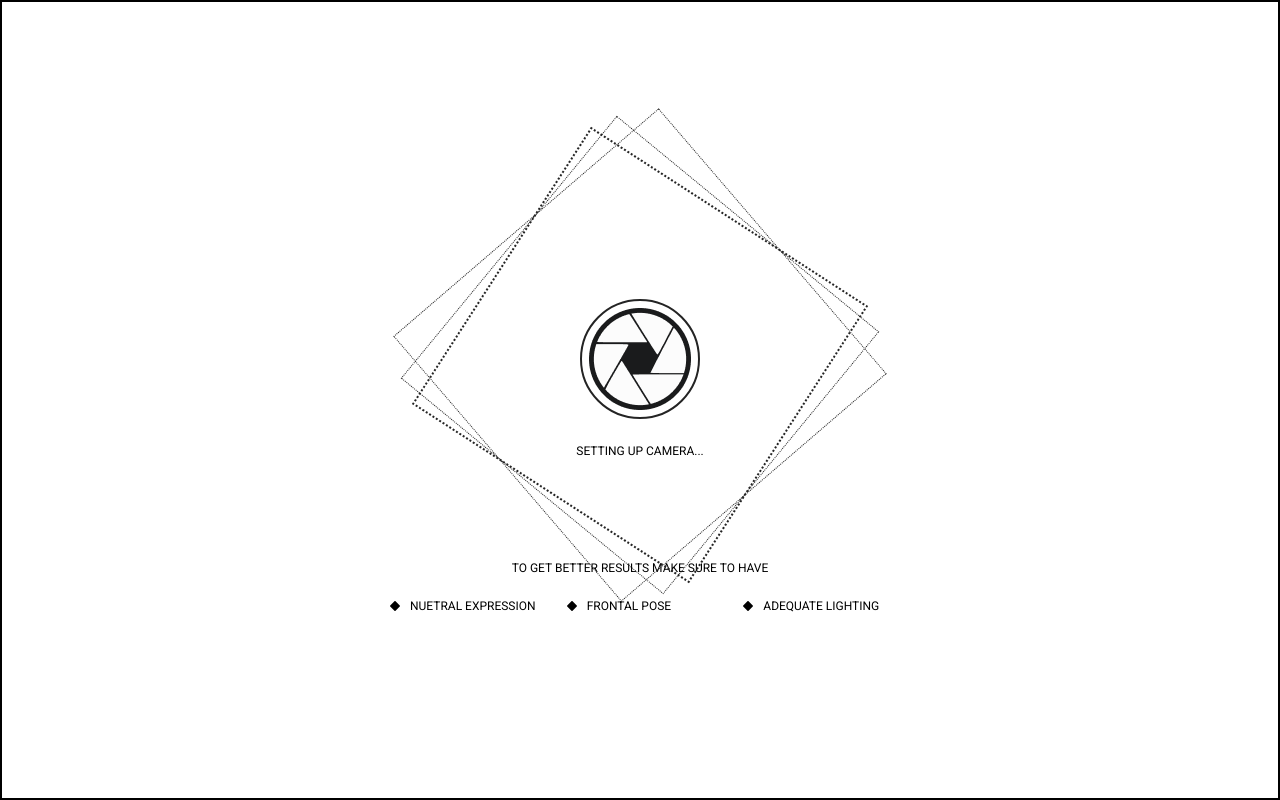
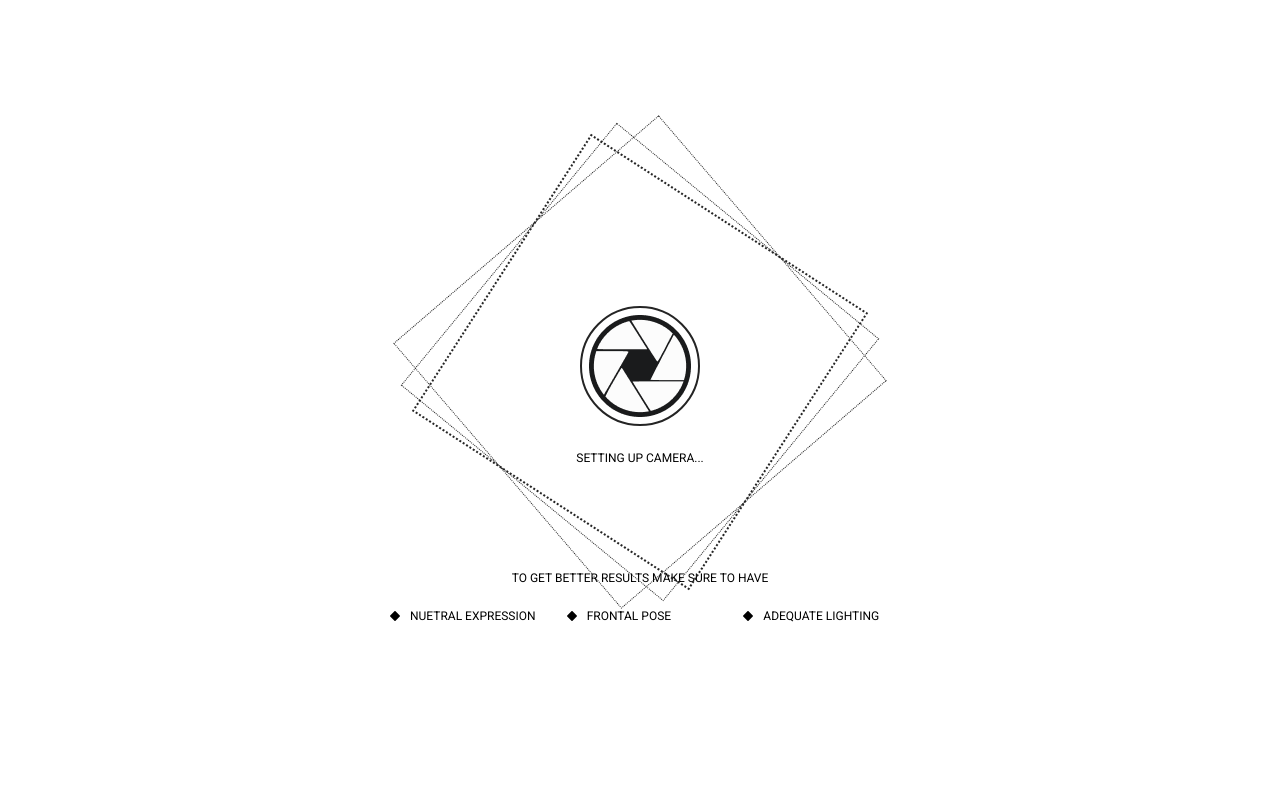
Before and after one commit to Olamilekan-creator/Skintstric-AI-React, a React (Create React App) app: page /setting in a window 1280 px wide. Built offline with nearby package versions, Linux system fonts and the light colour scheme; the HTML template or start-up script is replaced by a standard one.

Commit message:
dynamic styling

```diff
--- a/src/UI/Home.jsx
+++ b/src/UI/Home.jsx
@@ -28,13 +28,13 @@ function Home() {
         <div className=" flex justify-between items-center">
           <div className={`relative transform rotate-45 transition-all duration-500 ease-in-out ${isHoveredLeft ? "opacity-0 scale-0 pointer-events-auto" : "opacity-100 scale-100 pointer-events-auto"}`}>
             <div
-              className="absolute flex justify-center items-center border-dotted bg-white-100 border-gray-500 border-2 w-[500px] h-[500px] transition-all duration-300 ease-in-out hover:scale-105 hover:shadow-lg"
+              className="absolute flex justify-center items-center border-dotted bg-white-100 border-gray-500 border-2 w-[500px] h-[500px]"
             >
               <div
-                className="absolute flex justify-center items-center border-dotted bg-white-100 border-gray-500 border-2 w-[470px] h-[470px] transition-all duration-300 ease-in-out hover:border-blue-500 hover:bg-blue-500"
+                className="absolute flex justify-center items-center border-dotted bg-white-100 border-gray-500 border-2 w-[470px] h-[470px] transition-all duration-300 ea"
               >
                 <div className="absolute flex justify-center items-center border-dotted bg-white-100 border-gray-500 border-2 w-[440px] h-[440px]">
-                  <div className="flex flex-col justify-center items-flex-start -mt-[19%] -mr-[30%]">
+                  <div className="flex justify-between -mt-[19%] -mr-[30%]">
                     <div
                       className={`absolute flex justify-center transform rotate-90 items-center border-solid bg-white-100 border-gray-500 border-2 w-[35px] h-[35px] transition-transform duration-300 ease-out hover:scale-150 pointer-events-auto`}
                       onMouseEnter={() => setIsHoveredRight(true)}
--- a/src/style.css
+++ b/src/style.css
@@ -31,8 +31,8 @@
 
 .container {
   width: 100%;
- padding: 0 20px;
-  border: 2px solid black;
+  max-width: 1600px;
+ margin: 0 auto;
   height: 100vh;
 }
 
@@ -1447,6 +1447,7 @@ margin-top: 10vh;
 }
 
 .reset__btn {
+  border: 1px solid black;
   padding: 7px 20px;
   font-size: 12px;
   font-weight: 500;
```
